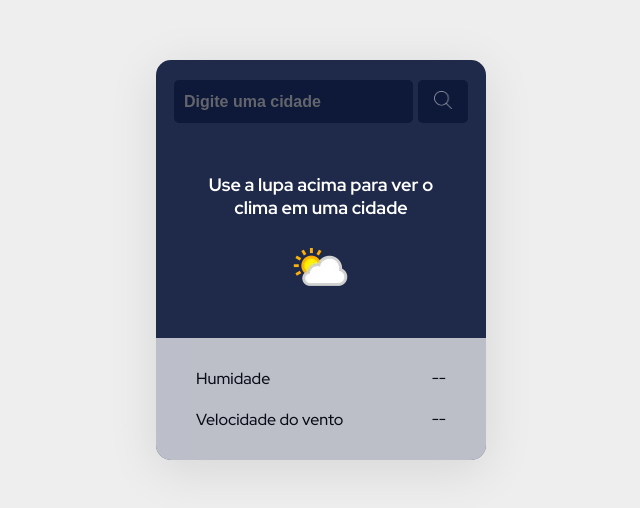
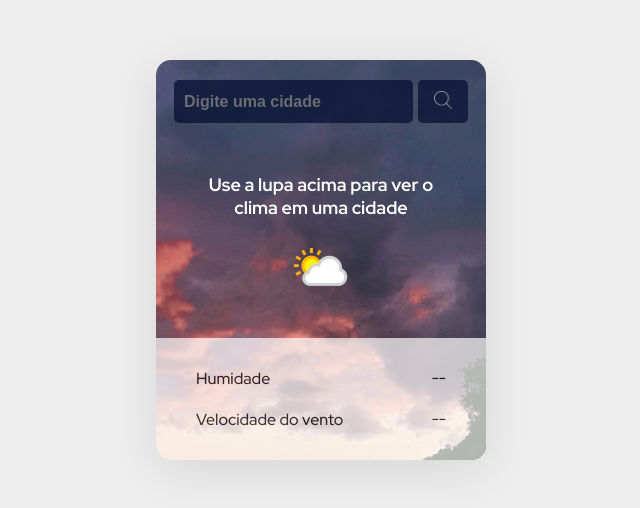
Before and after one commit to natalia-lima-dev/projeto-clima-two, a plain HTML site: page index.html in a window 1280 px wide. Shown: the part 140-648 px from the top of the page, without its empty margins (319-959 px from the left). Drawn offline with Linux system fonts and the light colour scheme.

Commit message:
Update style.css

```diff
--- a/style.css
+++ b/style.css
@@ -12,7 +12,7 @@ body {
   color: #ffffff;
   max-width: 330px;
   text-align: center;
-  background-image: url("/src/imagens/background.png");
+  background-image: url("background.png");
   background-size: cover;
   border-radius: 15px;
   box-shadow: rgba(0, 0, 0, 0.1) 0 10px 50px;
```
